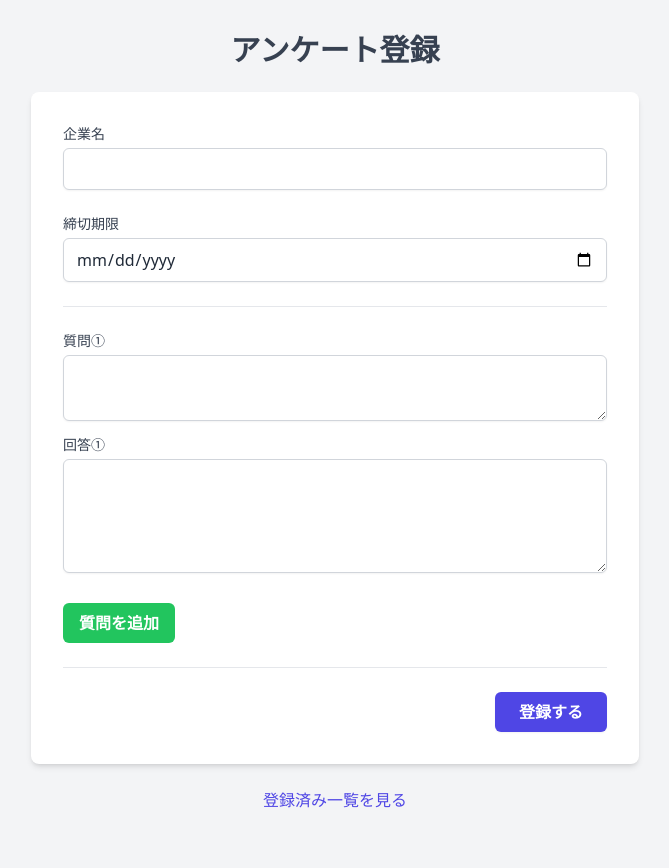
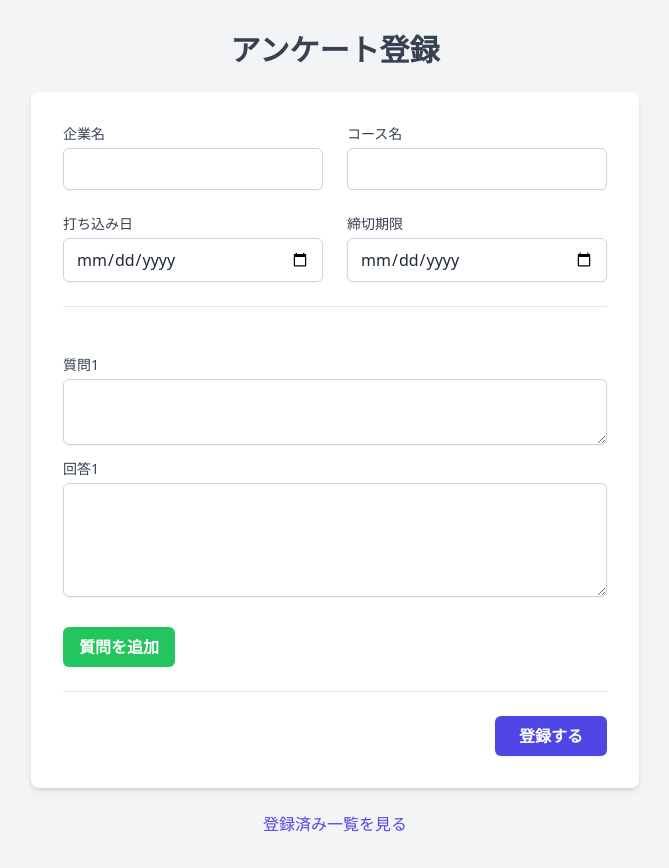
Before and after one commit to Keita062/My-App, a Flask app: page / in a window 1280 px wide. Shown: the whole page, without its empty margins (305-974 px from the left). Before the commit the page ends 808 px from the top, so only its background shows below. Run offline with Flask 2, Linux system fonts and the light colour scheme; some libraries are stand-ins or nearby versions.

Commit message:
form 機能の追加(07.02)

```diff
--- a/templates/form.html
+++ b/templates/form.html
@@ -4,20 +4,34 @@
     <meta charset="UTF-8">
     <meta name="viewport" content="width=device-width, initial-scale=1.0">
     <title>アンケートフォーム</title>
-    <!-- Tailwind CSSを読み込み、デザインを整える -->
     <script src="https://cdn.tailwindcss.com"></script>
 </head>
 <body class="bg-gray-100 text-gray-800">
     <div class="container mx-auto p-8 max-w-2xl">
         <h1 class="text-3xl font-bold mb-6 text-center text-gray-700">アンケート登録</h1>
 
-        <!-- データ送信フォーム -->
-        <form action="{{ url_for('form') }}" method="post" class="bg-white p-8 rounded-lg shadow-md space-y-6">
+        <!-- 【変更】フォームにIDを追加 -->
+        <form id="survey-form" action="{{ url_for('form') }}" method="post" class="bg-white p-8 rounded-lg shadow-md space-y-6">
 
+            <div class="grid grid-cols-1 md:grid-cols-2 gap-6">
                 <!-- 企業名入力 -->
                 <div>
                     <label for="company_name" class="block text-sm font-medium text-gray-700 mb-1">企業名</label>
                     <input type="text" id="company_name" name="company_name" required
+                           class="w-full px-3 py-2 border border-gray-300 rounded-md shadow-sm focus:outline-none focus:ring-indigo-500 focus:border-indigo-500">
+                </div>
+
+                <!-- 【追加】コース名入力 -->
+                <div>
+                    <label for="course_name" class="block text-sm font-medium text-gray-700 mb-1">コース名</label>
+                    <input type="text" id="course_name" name="course_name"
+                           class="w-full px-3 py-2 border border-gray-300 rounded-md shadow-sm focus:outline-none focus:ring-indigo-500 focus:border-indigo-500">
+                </div>
+
+                <!-- 【追加】打ち込み日入力 -->
+                <div>
+                    <label for="entry_date" class="block text-sm font-medium text-gray-700 mb-1">打ち込み日</label>
+                    <input type="date" id="entry_date" name="entry_date" required
                            class="w-full px-3 py-2 border border-gray-300 rounded-md shadow-sm focus:outline-none focus:ring-indigo-500 focus:border-indigo-500">
                 </div>
 
@@ -27,49 +41,61 @@
                     <input type="date" id="deadline" name="deadline" required
                            class="w-full px-3 py-2 border border-gray-300 rounded-md shadow-sm focus:outline-none focus:ring-indigo-500 focus:border-indigo-500">
                 </div>
+            </div>
 
             <hr>
 
-            <!-- 質問・回答フォームのコンテナ -->
             <div id="questions-container" class="space-y-4">
                 <!-- 最初の質問・回答フォーム -->
-                <div class="question-pair">
-                    <label class="block text-sm font-medium text-gray-700 mb-1">質問①</label>
+                <div class="question-pair relative pt-6">
+                    <label class="question-label block text-sm font-medium text-gray-700 mb-1">質問1</label>
                     <textarea name="questions[]" rows="2" required
-                              class="w-full px-3 py-2 border border-gray-300 rounded-md shadow-sm focus:outline-none focus:ring-indigo-500 focus:border-indigo-500"></textarea>
+                              class="w-full px-3 py-2 border border-gray-300 rounded-md shadow-sm"></textarea>
 
-                    <label class="block text-sm font-medium text-gray-700 mt-2 mb-1">回答①</label>
+                    <label class="answer-label block text-sm font-medium text-gray-700 mt-2 mb-1">回答1</label>
                     <textarea name="answers[]" rows="4"
-                              class="w-full px-3 py-2 border border-gray-300 rounded-md shadow-sm focus:outline-none focus:ring-indigo-500 focus:border-indigo-500"></textarea>
+                              class="w-full px-3 py-2 border border-gray-300 rounded-md shadow-sm"></textarea>
                 </div>
             </div>
 
-            <!-- 質問追加ボタン -->
             <div class="flex justify-start">
                 <button type="button" id="add-question-btn"
-                        class="px-4 py-2 bg-green-500 text-white font-semibold rounded-md hover:bg-green-600 focus:outline-none focus:ring-2 focus:ring-offset-2 focus:ring-green-500">
+                        class="px-4 py-2 bg-green-500 text-white font-semibold rounded-md hover:bg-green-600">
                     質問を追加
                 </button>
             </div>
 
             <hr>
 
-            <!-- 送信ボタン -->
             <div class="flex justify-end">
                 <button type="submit"
-                        class="px-6 py-2 bg-indigo-600 text-white font-semibold rounded-md shadow-sm hover:bg-indigo-700 focus:outline-none focus:ring-2 focus:ring-offset-2 focus:ring-indigo-500">
+                        class="px-6 py-2 bg-indigo-600 text-white font-semibold rounded-md shadow-sm hover:bg-indigo-700">
                     登録する
                 </button>
             </div>
         </form>
 
-        <!-- 一覧ページへのリンク -->
         <div class="text-center mt-6">
             <a href="{{ url_for('list_surveys') }}" class="text-indigo-600 hover:text-indigo-800 font-medium">登録済み一覧を見る</a>
         </div>
     </div>
 
-    <!-- 外部JavaScriptファイルの読み込み -->
+    <!-- 【追加】確認モーダルウィンドウ -->
+    <div id="confirmation-modal" class="hidden fixed inset-0 bg-gray-600 bg-opacity-50 overflow-y-auto h-full w-full flex items-center justify-center">
+        <div class="relative mx-auto p-5 border w-96 shadow-lg rounded-md bg-white">
+            <div class="mt-3 text-center">
+                <h3 class="text-lg leading-6 font-medium text-gray-900">登録の確認</h3>
+                <div class="mt-2 px-7 py-3">
+                    <p id="modal-text" class="text-sm text-gray-500"></p>
+                </div>
+                <div class="items-center px-4 py-3">
+                    <button id="confirm-btn" class="px-4 py-2 bg-indigo-500 text-white text-base font-medium rounded-md w-auto shadow-sm hover:bg-indigo-600">OK</button>
+                    <button id="cancel-btn" class="px-4 py-2 bg-gray-300 text-gray-800 text-base font-medium rounded-md w-auto shadow-sm hover:bg-gray-400 ml-2">キャンセル</button>
+                </div>
+            </div>
+        </div>
+    </div>
+
     <script src="{{ url_for('static', filename='script.js') }}"></script>
 </body>
 </html>
```
Lines whose indentation alone changed are shown as unchanged.
